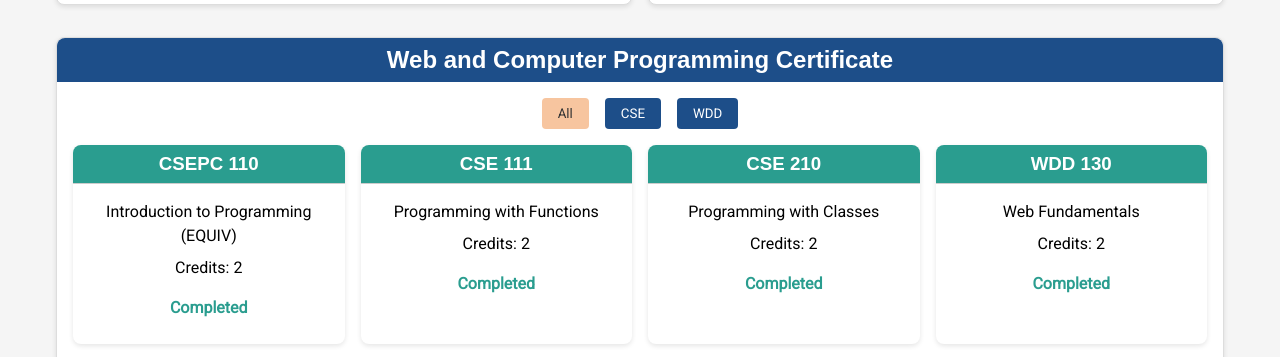
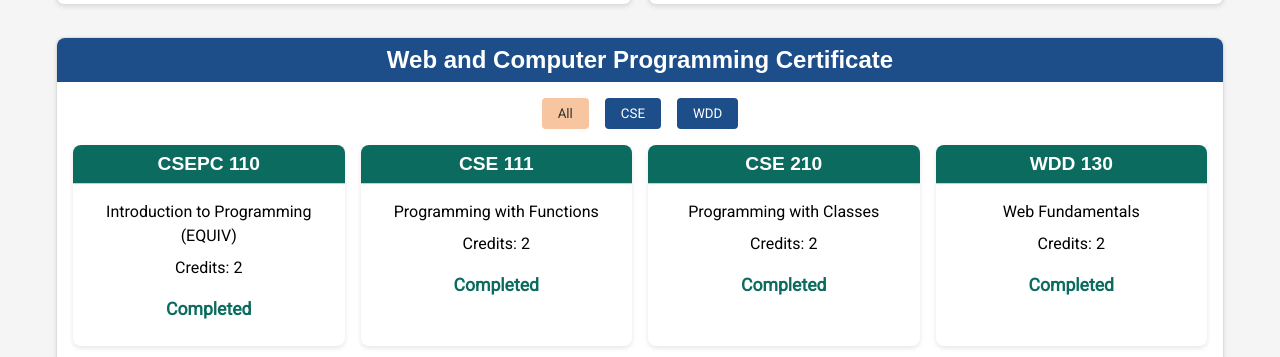
Before and after one commit to eriko13/wdd231, a plain HTML site: page index.html in a window 1280 px wide. Shown: the part 720-1077 px from the top of the page. Drawn offline with Linux system fonts and the light colour scheme.

Commit message:
contrast

```diff
--- a/styles/base.css
+++ b/styles/base.css
@@ -8,8 +8,8 @@
   --accent2-color: #2a9d8f;
   --heading-font: 'Montserrat', sans-serif;
   --paragraph-font: 'Roboto', sans-serif;
-  --completed-color: #2a9d8f;
-  --not-completed-color: #8b4513;
+  --completed-color: #0a6b5e;
+  --not-completed-color: #5e2c0b;
 }
 
 * {
@@ -105,6 +105,8 @@ main {
   border-bottom: 1px solid #ccc;
   padding-bottom: 0.5rem;
   margin: 1rem 0;
+  color: #000000;
+  font-weight: bold;
 }
 
 .card img {
@@ -174,6 +176,8 @@ main {
   padding: 0.5rem;
   margin: -1rem -1rem 1rem -1rem;
   border-radius: 8px 8px 0 0;
+  font-weight: bold;
+  font-size: 1.2rem;
 }
 
 .completed h3 {
@@ -195,10 +199,12 @@ main {
 
 .completed .status {
   color: var(--completed-color);
+  font-size: 1.1rem;
 }
 
 .not-completed .status {
   color: var(--not-completed-color);
+  font-size: 1.1rem;
 }
 
 .credit-info {
```
